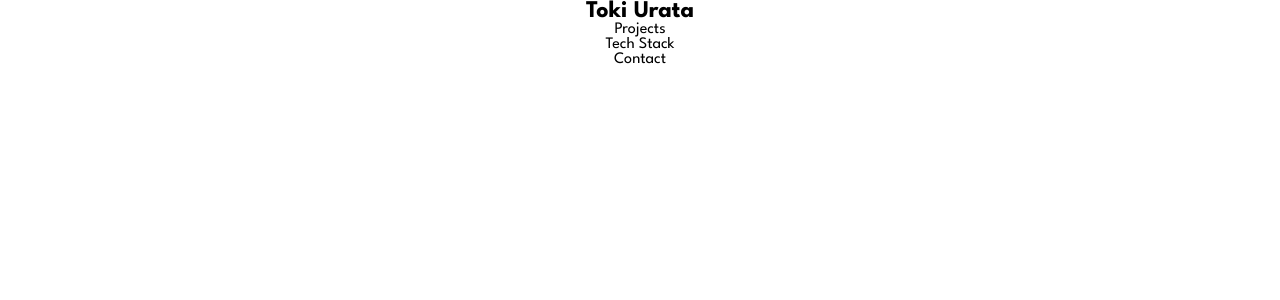
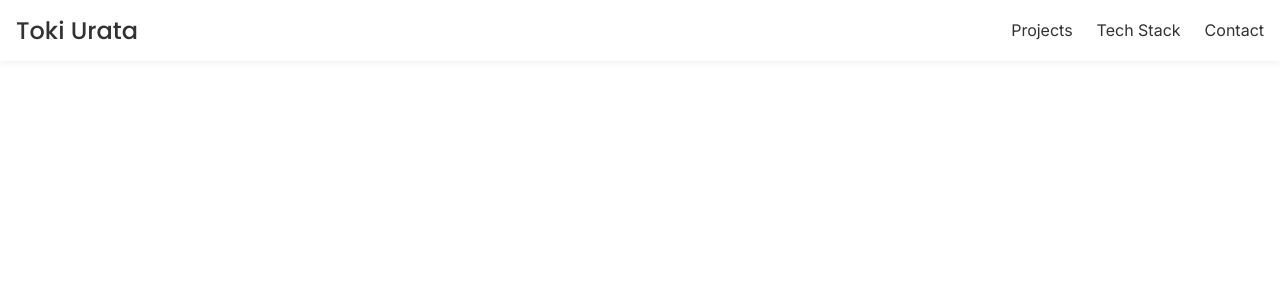
Before and after one commit to tokiurata/portfolio, a React (Create React App) app: page / in a window 1280 px wide. Shown: the top 300 px of the page. Built offline with nearby package versions, Linux system fonts and the light colour scheme.

Commit message:
Update HeaderNav

```diff
--- a/public/index.html
+++ b/public/index.html
@@ -10,10 +10,9 @@
     <meta name="author" content="Toki Urata">
     <link rel="preconnect" href="https://fonts.googleapis.com" />
     <link rel="preconnect" href="https://fonts.gstatic.com" crossorigin />
-    <link
-      href="https://fonts.googleapis.com/css2?family=League+Spartan:wght@300;400;600;700&display=swap"
-      rel="stylesheet"
-    />
+    <link href="https://fonts.googleapis.com/css2?family=Poppins:wght@300;400;500;600;700&display=swap" rel="stylesheet">
+    <link href="https://fonts.googleapis.com/css2?family=Rubik:wght@300;400;500;600;700;800&display=swap" rel="stylesheet">
+    <link href="https://fonts.googleapis.com/css2?family=Inter:wght@300;400;500;600;700;800;900&display=swap" rel="stylesheet">
     <title>Toki Urata - Front End Developer</title>
   </head>
   <body>
--- a/src/components/HeaderNav/HeaderNav.js
+++ b/src/components/HeaderNav/HeaderNav.js
@@ -1,8 +1,10 @@
+import "./HeaderNav.scss";
+
 function HeaderNav() {
   return (
-    <nav>
-      <h1>Toki Urata</h1>
-      <ul>
+    <nav className="headernav">
+      <h1 className="logo">Toki Urata</h1>
+      <ul className="headernav__nav">
         <li>Projects</li>
         <li>Tech Stack</li>
         <li>Contact</li>
--- a/src/components/HeaderNav/HeaderNav.scss
+++ b/src/components/HeaderNav/HeaderNav.scss
@@ -0,0 +1,17 @@
+.headernav {
+  display: flex;
+  justify-content: space-between;
+  align-items: center;
+  padding: .8rem 1rem;
+  box-shadow: 0 0 7px rgba(141, 140, 140, 0.2);
+
+  &__nav {
+    display: flex;
+    gap: 1.5rem;
+  }
+}
+
+.logo {
+  font-weight: 500;
+  font-size: 1.5rem;
+}
--- a/src/index.scss
+++ b/src/index.scss
@@ -11,8 +11,13 @@ html {
 }
 
 body {
-  font-family: "League Spartan", sans-serif;
+  font-family: "Inter", sans-serif;
   text-align: center;
+  color: rgb(50, 50, 50);
+}
+
+h1 {
+  font-family: "Poppins", sans-serif;
 }
 
 a {
```
